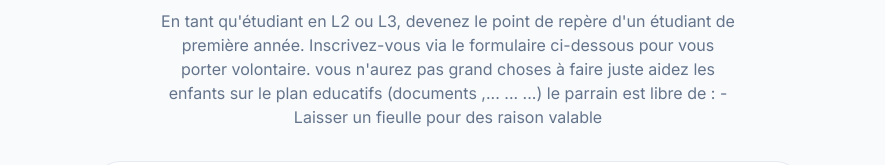
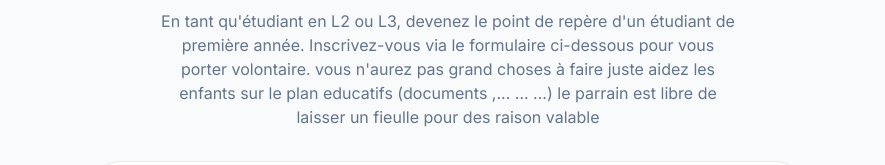
Before and after one commit to devjunior-jpg/parain, a plain HTML site: page index.html in a window 1280 px wide. Shown: the part 246-411 px from the top of the page, without its empty margins (192-1077 px from the left). Drawn offline with nearby package versions, Linux system fonts and the light colour scheme.

```diff
--- a/index.html
+++ b/index.html
@@ -71,8 +71,8 @@
             <p class="text-slate-500 dark:text-slate-400 text-base max-w-xl mx-auto">
                 En tant qu'étudiant en L2 ou L3, devenez le point de repère d'un étudiant de première année. Inscrivez-vous via le formulaire ci-dessous pour vous porter volontaire.
                 vous n'aurez pas grand choses à faire juste aidez les enfants sur le plan educatifs (documents ,... ... ...)
-                le parrain est libre de :
-                - Laisser un fieulle pour des raison valable
+                le parrain est libre de
+                 laisser un fieulle pour des raison valable
 
             </p>
         </div>
```
